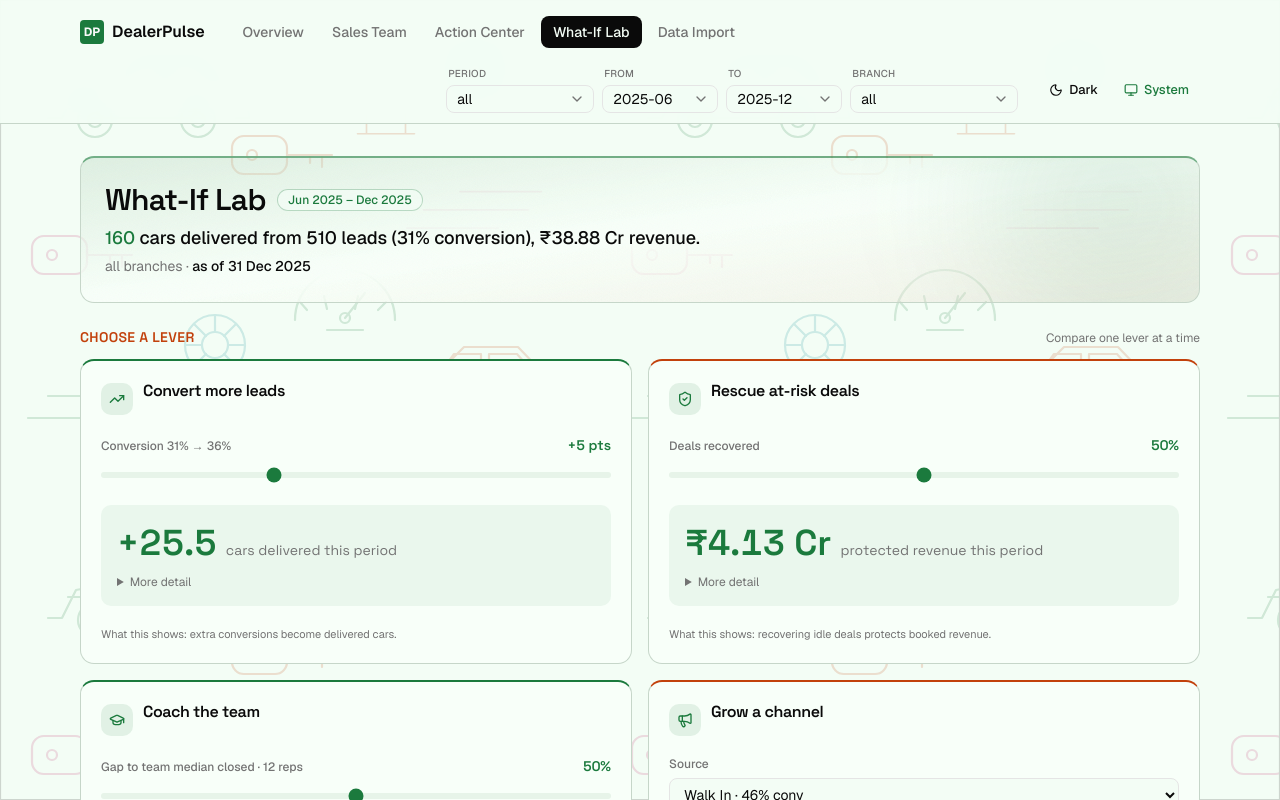
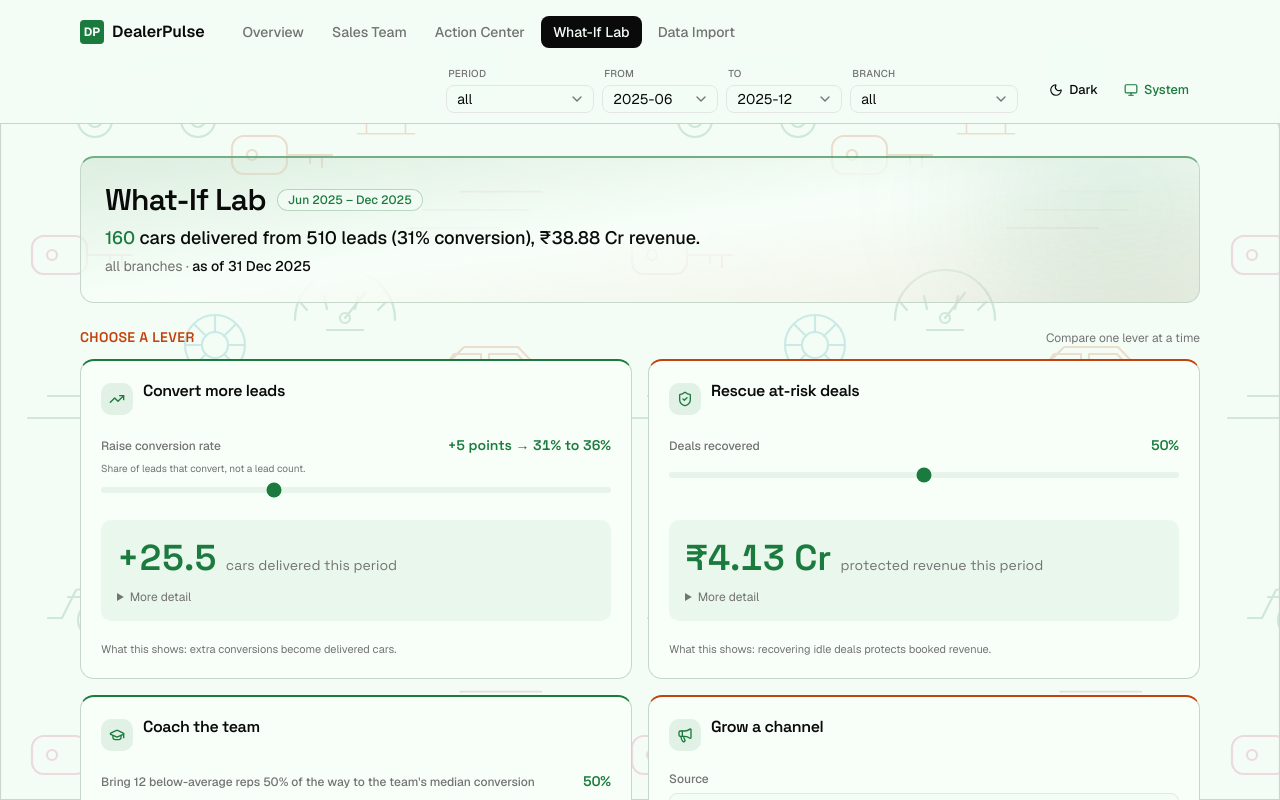
Before and after one commit to RedWaffle007/dealerpulse, a Next.js app in the folder dealerpulse/: page /scenarios in a window 1280 px wide. Shown: the top 800 px of the page. Built offline with nearby package versions, Linux system fonts and the light colour scheme.

Commit message:
Clarify What-If   scenario controls

```diff
--- a/dealerpulse/src/components/dashboard/scenario-lab.tsx
+++ b/dealerpulse/src/components/dashboard/scenario-lab.tsx
@@ -32,6 +32,7 @@ function Slider({
   onChange,
   label,
   format,
+  hint,
 }: {
   value: number;
   min: number;
@@ -40,6 +41,7 @@ function Slider({
   onChange: (n: number) => void;
   label: string;
   format: (n: number) => string;
+  hint?: string;
 }) {
   return (
     <div>
@@ -51,6 +53,7 @@ function Slider({
           {format(value)}
         </span>
       </div>
+      {hint && <p className="mt-1 text-[10px] text-muted-foreground">{hint}</p>}
       <input
         type="range"
         min={min}
@@ -130,7 +133,6 @@ export function ScenarioLab({ inputs }: { inputs: ScenarioInputs }) {
   // Lever A — conversion lift.
   const a = conversionLift(inputs, deltaPts);
   const aAttain = attainmentAfter(inputs, a.units);
-  const newConv = liftedConversionPct(inputs, deltaPts);
 
   // Lever B — recover at-risk pipeline.
   const b = recoverAtRisk(inputs, recoverPct);
@@ -152,13 +154,14 @@ export function ScenarioLab({ inputs }: { inputs: ScenarioInputs }) {
         title="Convert more leads"
         control={
           <Slider
-            label={`Conversion ${formatPct(inputs.baseConversionPct, 0)} → ${formatPct(newConv, 0)}`}
+            label="Raise conversion rate"
             value={deltaPts}
             min={0}
             max={15}
-            step={0.5}
+            step={1}
             onChange={setDeltaPts}
-            format={(n) => `+${n} pts`}
+            format={(n) => `+${n} points → ${formatPct(inputs.baseConversionPct, 0)} to ${formatPct(liftedConversionPct(inputs, n), 0)}`}
+            hint="Share of leads that convert, not a lead count."
           />
         }
         primary={
@@ -224,7 +227,7 @@ export function ScenarioLab({ inputs }: { inputs: ScenarioInputs }) {
         control={
           inputs.laggards.length > 0 ? (
             <Slider
-              label={`Gap to team median closed · ${inputs.laggards.length} reps`}
+              label={`Bring ${inputs.laggards.length} below-average reps ${closeGapPct}% of the way to the team's median conversion`}
               value={closeGapPct}
               min={0}
               max={100}
```
